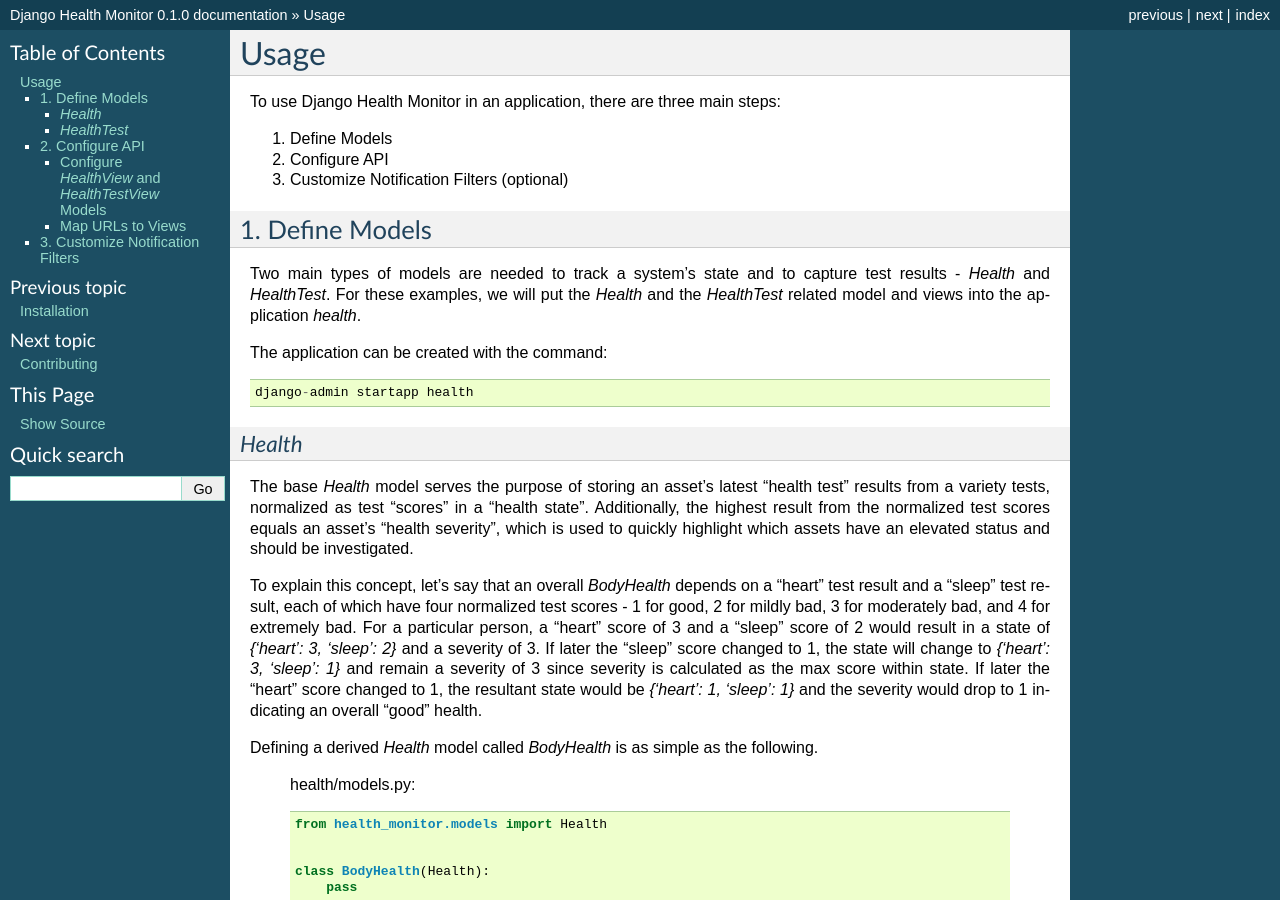
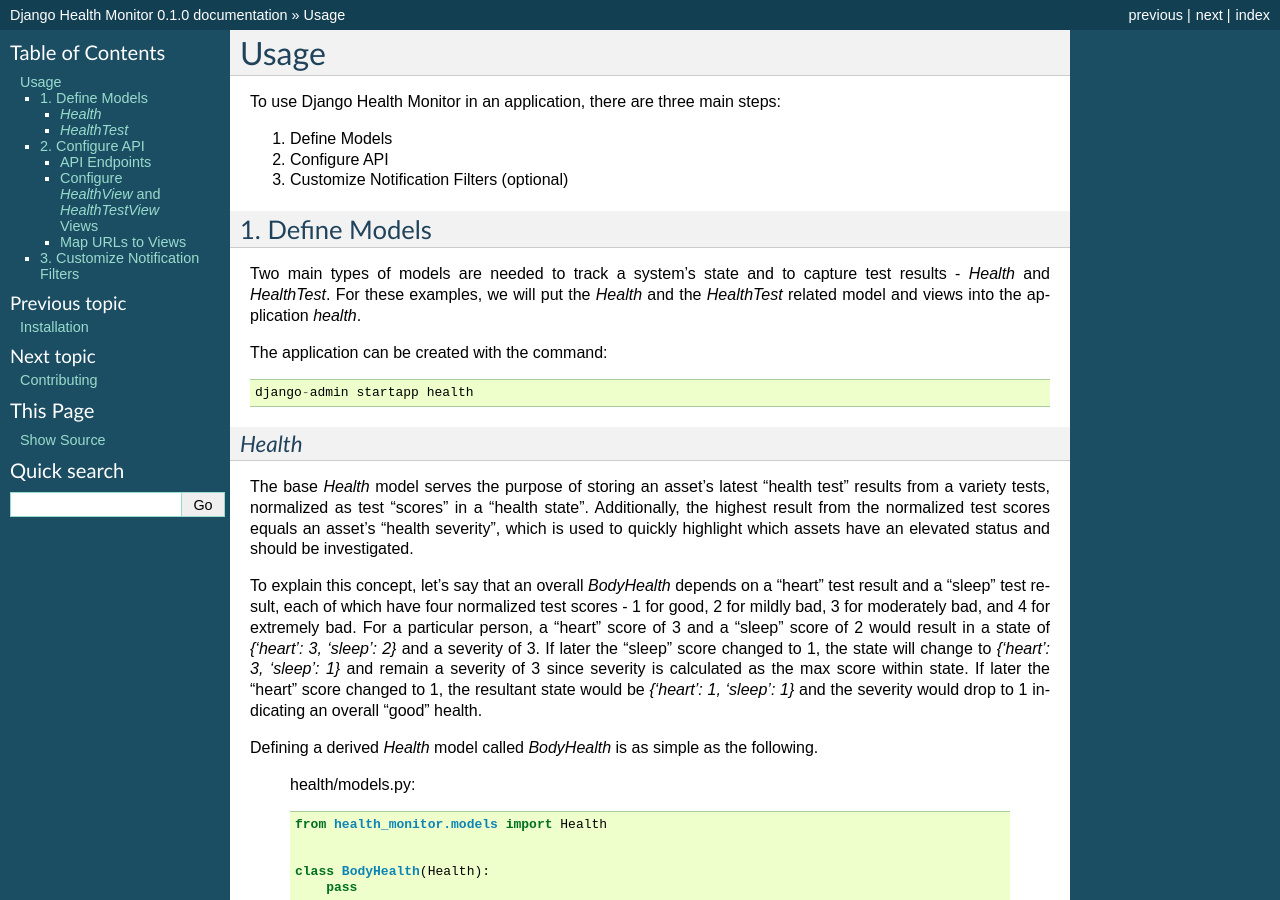
Before and after one commit to gracenote/django-health-monitor, a Sphinx documentation site: the page built from docs/usage.rst, in a window 1280 px wide and 900 px high. Built offline with Sphinx 7.4.7, drawn with Linux system fonts in a browser that asks for light colours; some of the changed text lies outside the part shown.

Commit message:
Update docs.

```diff
--- a/docs/usage.rst
+++ b/docs/usage.rst
@@ -108,6 +108,9 @@
 2. Configure API
 ****************
 
+API Endpoints
+-------------
+
 The following steps create an API with the following endpoints and actions:
 
 - /health/
@@ -144,8 +147,8 @@
 - <end_time> - a datetime string in  ISO 8601 format (optional)
 - example: /health/heart/?uids=1,2,3&start_time=xxx&end_time=xxx
 
-Configure `HealthView` and `HealthTestView` Models
---------------------------------------------------
+Configure `HealthView` and `HealthTestView` Views
+-------------------------------------------------
 The following class definitions should be made to configure the API view classes.
 
     health/views.py::
```
